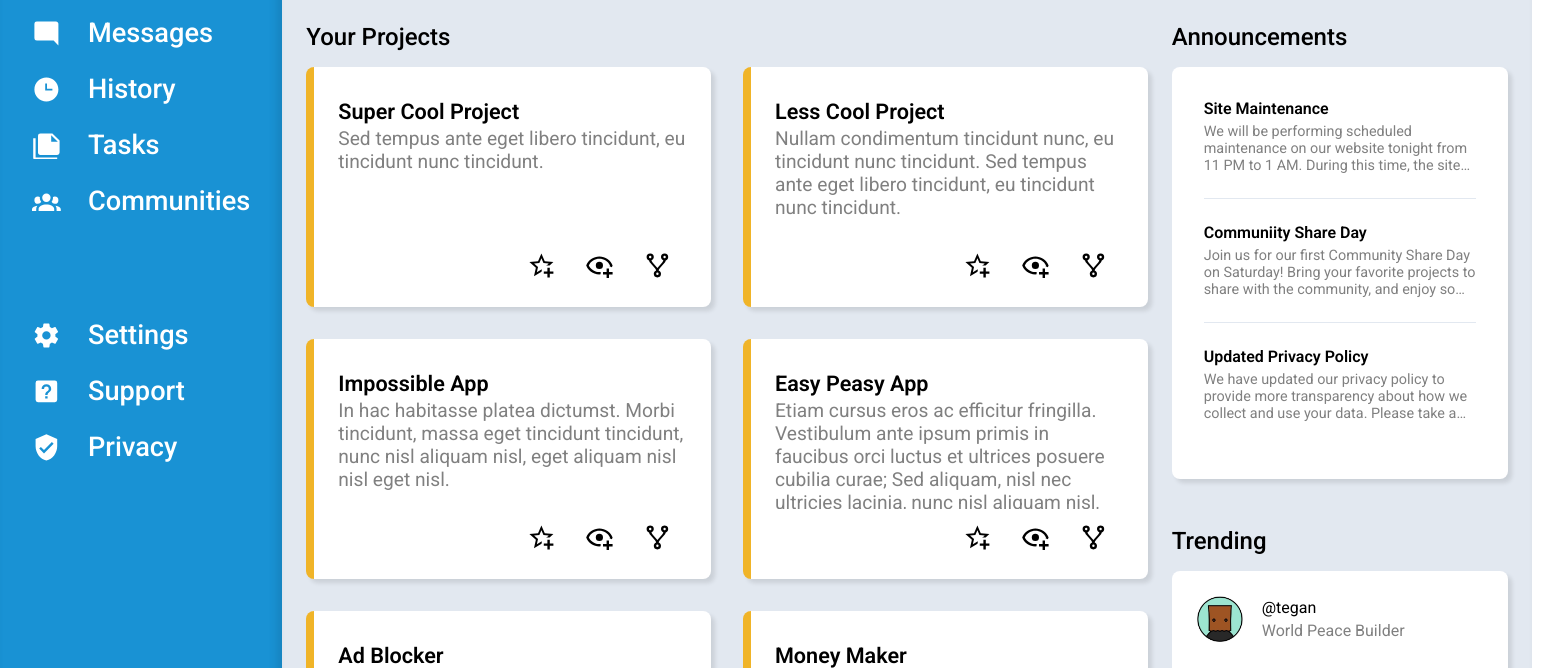
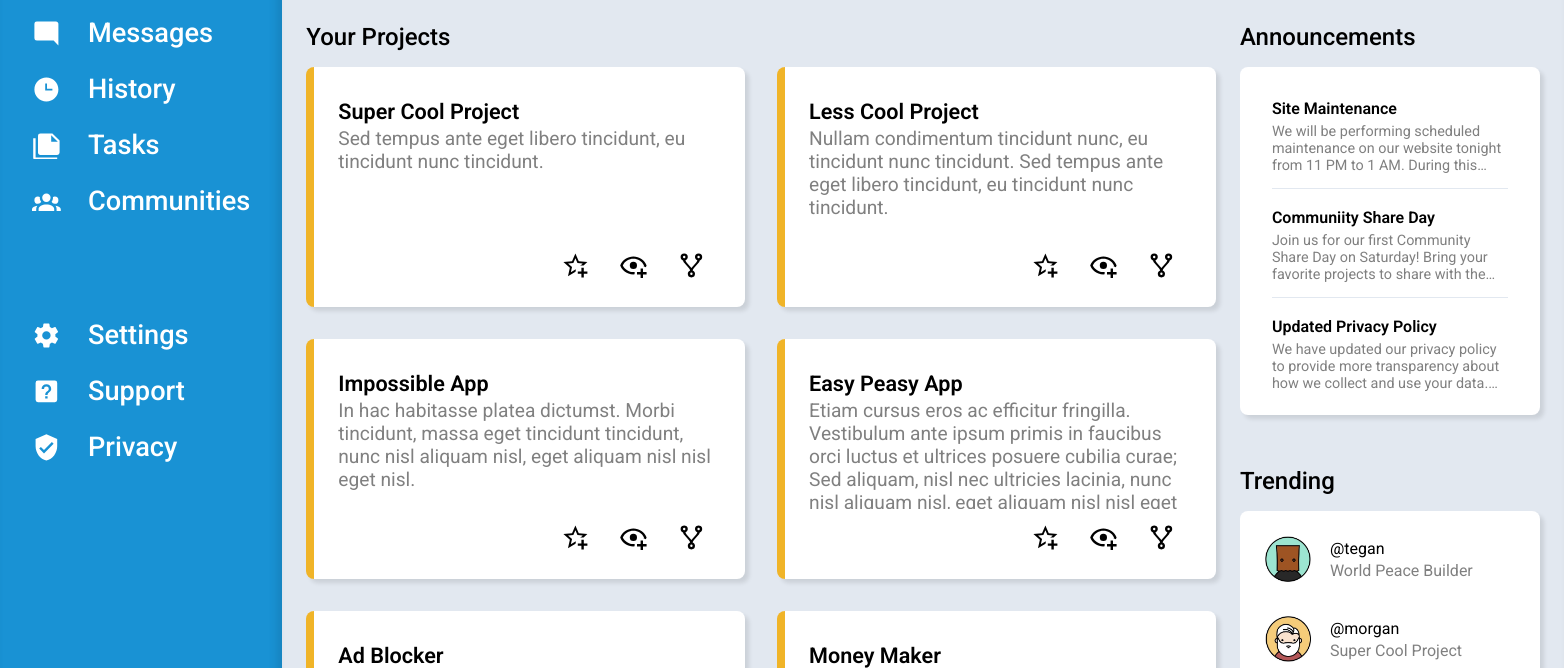
Before and after one commit to daringcalf/odin-admin-dashboard, a plain HTML site: page index.html in a window 1280 px wide. Shown: the part 237-905 px from the top of the page, 1564 px wide, since content can reach past the window. Drawn offline with Linux system fonts and the light colour scheme.

Commit message:
feat: refine layout and spacing for improved responsiveness and readability

```diff
--- a/style.css
+++ b/style.css
@@ -1,6 +1,6 @@
 @font-face {
   font-family: 'Roboto';
-  src: url('fonts/Roboto-VariableFont_wdth\,wght.ttf');
+  src: url('fonts/Roboto-VariableFont_wdth,wght.ttf');
 }
 
 * {
@@ -9,6 +9,7 @@
   padding: 0;
   font-family: 'Roboto', sans-serif;
 }
+
 
 svg {
   width: 1.8rem;
@@ -29,9 +30,10 @@ img {
 
 #app {
   display: grid;
-  grid-template-columns: minmax(min-content, 380px) minmax(1250px, 1fr);
+  grid-template-columns: minmax(min-content, 380px) 1fr;
   grid-template-rows: 220px 1fr;
   width: 100dvw;
+  min-height: 100dvh;
 }
 
 nav {
@@ -103,6 +105,9 @@ nav a {
   grid-template-columns: 1fr;
   grid-auto-rows: 2.5rem;
   gap: 1rem;
+  font-size: 1.7rem;
+  font-weight: 500;
+  padding: 0 0.5rem;
 }
 
 .nav-links a,
@@ -119,13 +124,6 @@ nav a {
   border-radius: 5px;
 }
 
-.nav-links,
-.nav-menu {
-  font-size: 1.7rem;
-  font-weight: 500;
-  padding: 0 0.5rem;
-}
-
 header {
   grid-column: 2 / -1;
   grid-row: 1;
@@ -134,6 +132,10 @@ header {
   grid-template-rows: 50px 1fr;
   align-items: center;
   padding: 1.5rem 5rem 1rem 4rem;
+}
+
+header>div {
+  max-width: 1300px;
 }
 
 .header-top {
@@ -270,7 +272,7 @@ main {
   grid-column: 2 / -1;
   grid-row: 2 / -1;
   display: grid;
-  grid-template-columns: 2.5fr 1fr;
+  grid-template-columns: minmax(min-content, 1000px) 300px;
   grid-template-rows: max-content max-content;
   column-gap: 1.5rem;
   row-gap: 3rem;
@@ -363,9 +365,10 @@ main h1 {
 
 .announcement-list {
   display: grid;
-  grid-auto-rows: 100px;
-  gap: 1.5rem;
+  grid-auto-rows: 90px;
+  gap: 1.2rem;
   padding: 2rem;
+  padding-bottom: 0.5rem;
 }
 
 .announcement-item {
```
